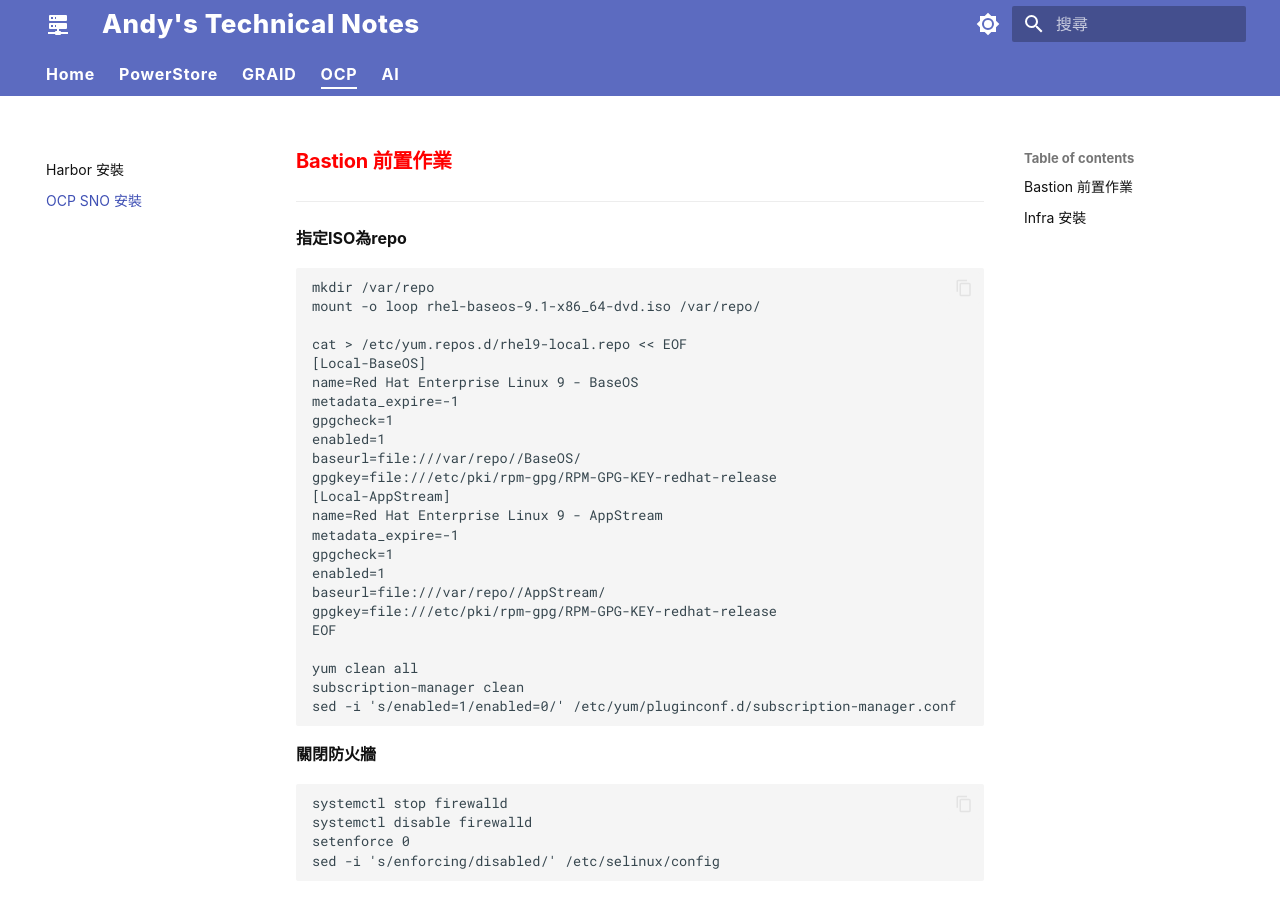
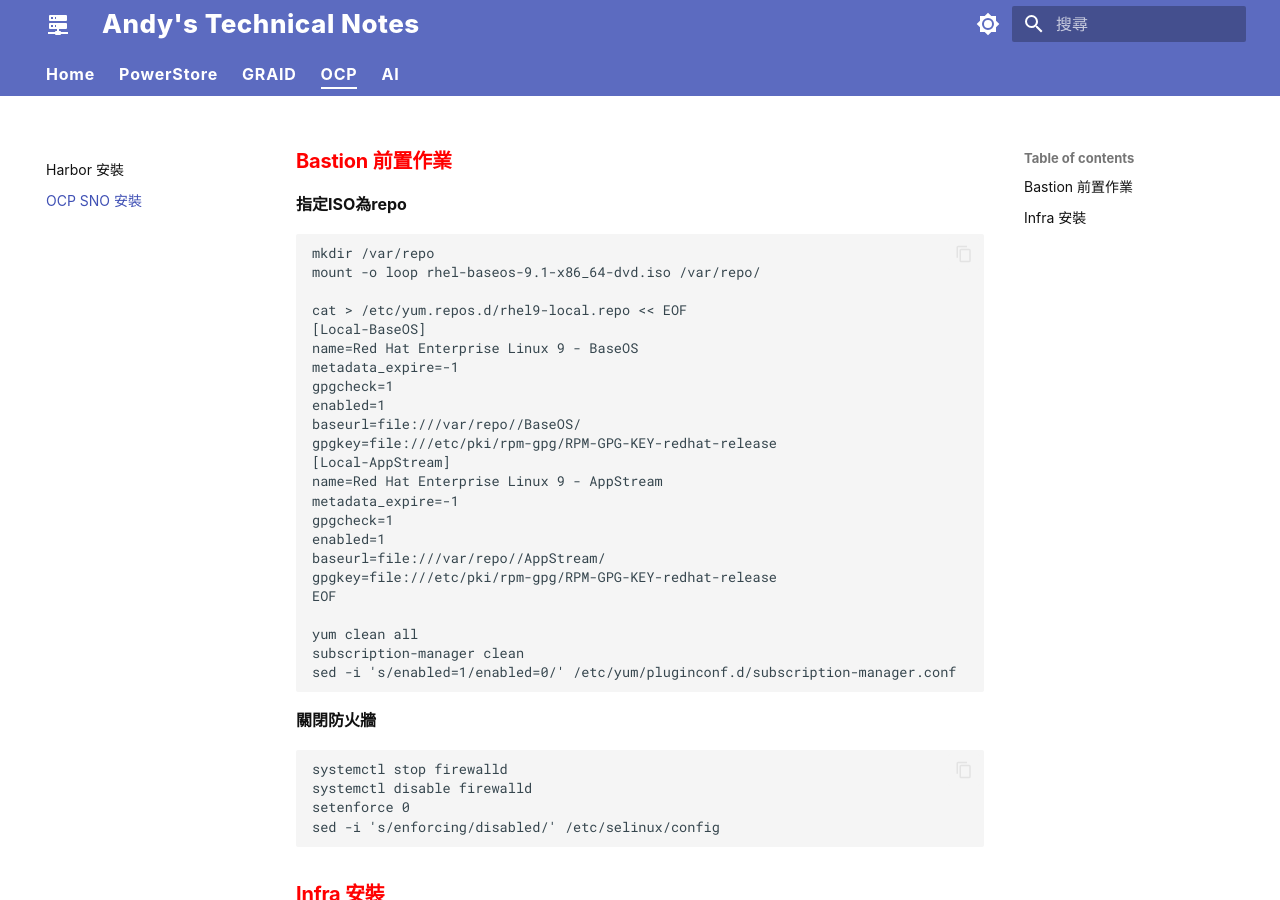
Before and after one commit to Andy0583/Metaage, an MkDocs documentation site: the page built from docs/ocp/snoinstall.md, in a window 1280 px wide and 900 px high. Built offline with MkDocs 1.6.1 and Material for MkDocs 9.7.7, drawn with Linux system fonts in a browser that asks for light colours.

Commit message:
Update snoinstall.md

````diff
--- a/docs/ocp/snoinstall.md
+++ b/docs/ocp/snoinstall.md
@@ -1,5 +1,4 @@
 ### **<font color="red">Bastion 前置作業</font>**
----
 **指定ISO為repo**
 ```
 mkdir /var/repo
@@ -34,9 +33,7 @@ systemctl disable firewalld
 setenforce 0
 sed -i 's/enforcing/disabled/' /etc/selinux/config
 ```
-
-## Infra 安裝
----
+### **<font color="red">Infra 安裝</font>**
 **安裝相關tool**
 ```
 mkdir -p /home/ocp-offline
````
